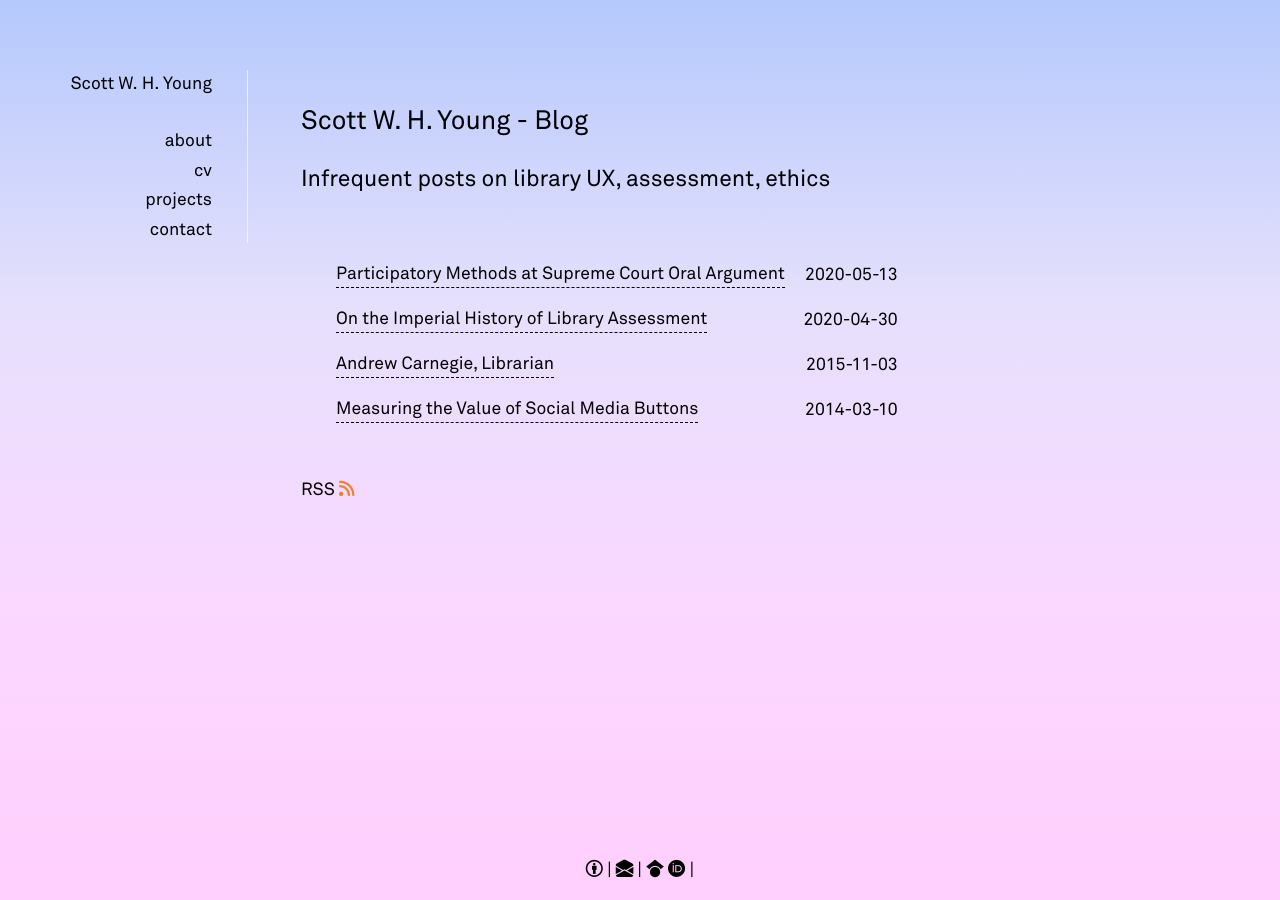
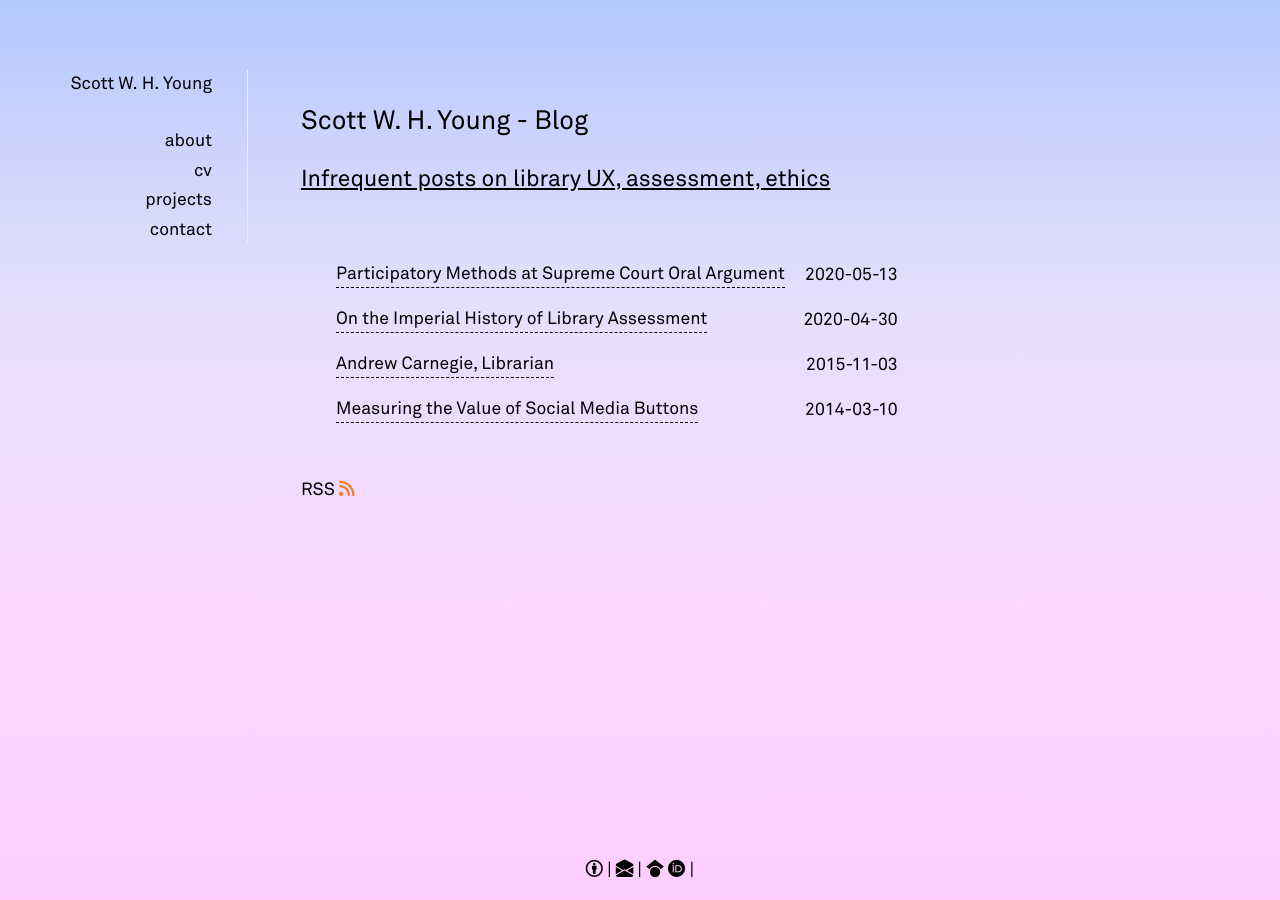
Before and after one commit to swyoung/swyoung.github.io, a Jekyll site: the page built from _pages/posts.md, in a window 1280 px wide. Built offline with Jekyll 4.4.1, drawn with Linux system fonts in a browser that asks for light colours; nearby versions of some CDN libraries; a style sheet for code colours, icons or effects is not loaded.

Commit message:
Update main_style.scss

```diff
--- a/_sass/main_style.scss
+++ b/_sass/main_style.scss
@@ -41,7 +41,8 @@ section {
   }
 
   h2 {
-    font-size: 120%;
+    font-size: 130%;
+    text-decoration: underline;
   }
 
   h3 {
```
